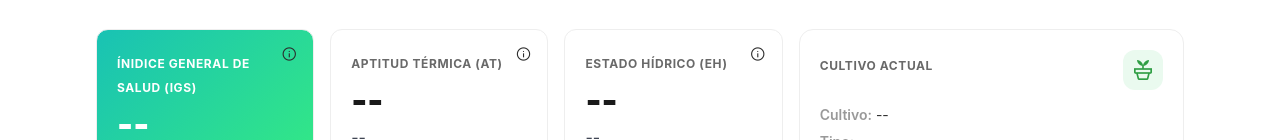
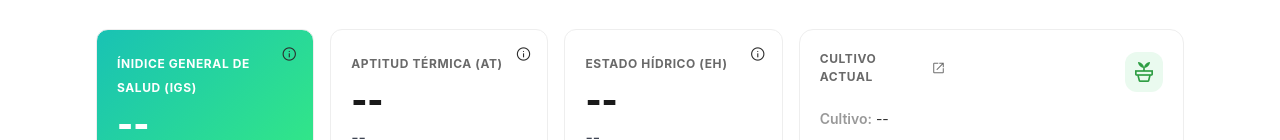
Before and after one commit to danielbulacio/Proyecto-TP-Final-INTRO, a plain HTML site: page frontend/parcela/detalle.html in a window 1280 px wide. Shown: the part 150-290 px from the top of the page. Drawn offline with nearby package versions, Linux system fonts and the light colour scheme; no server answers.

Commit message:
poniendo un hyperlink a cultivo

```diff
--- a/frontend/css/detalle-parcelas.css
+++ b/frontend/css/detalle-parcelas.css
@@ -649,6 +649,20 @@
   justify-content: space-between;
   align-items: center;
 }
+.cultivo-link {
+  display: inline-flex;
+  align-items: center;
+  gap: 4px;
+  text-decoration: none;
+}
+.cultivo-link:hover {
+  text-decoration: underline;
+}
+.cultivo-link-icon {
+  font-size: 14px !important;
+  width: 203px;
+}
+
 .cultivo-icono-box {
   width: 40px;
   height: 40px;
--- a/frontend/parcela/detalle.html
+++ b/frontend/parcela/detalle.html
@@ -130,7 +130,7 @@
 
         <div class="cultivo-container">
           <div class="cultivo-header">
-            <span class="score-label">Cultivo actual</span>
+            <a href="../cultivos.html" class="cultivo-link score-label">Cultivo actual<span class="material-symbols-outlined cultivo-link-icon">open_in_new</span></a>
             <span class="cultivo-icono-box"><span class="material-symbols-outlined">potted_plant</span></span>
           </div>
           <div class="cultivo-datos">
```
